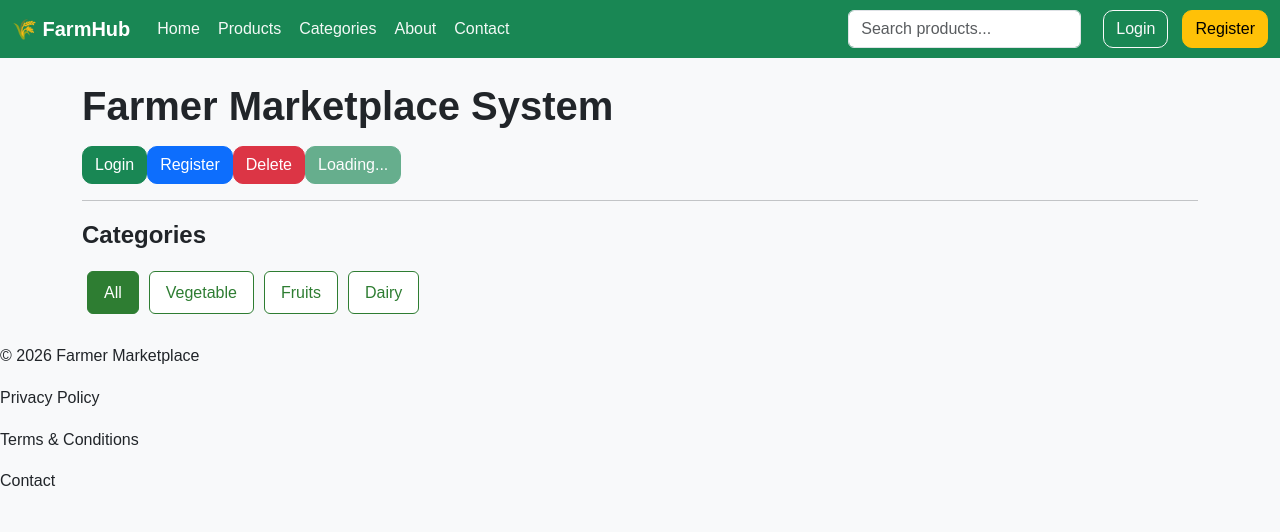
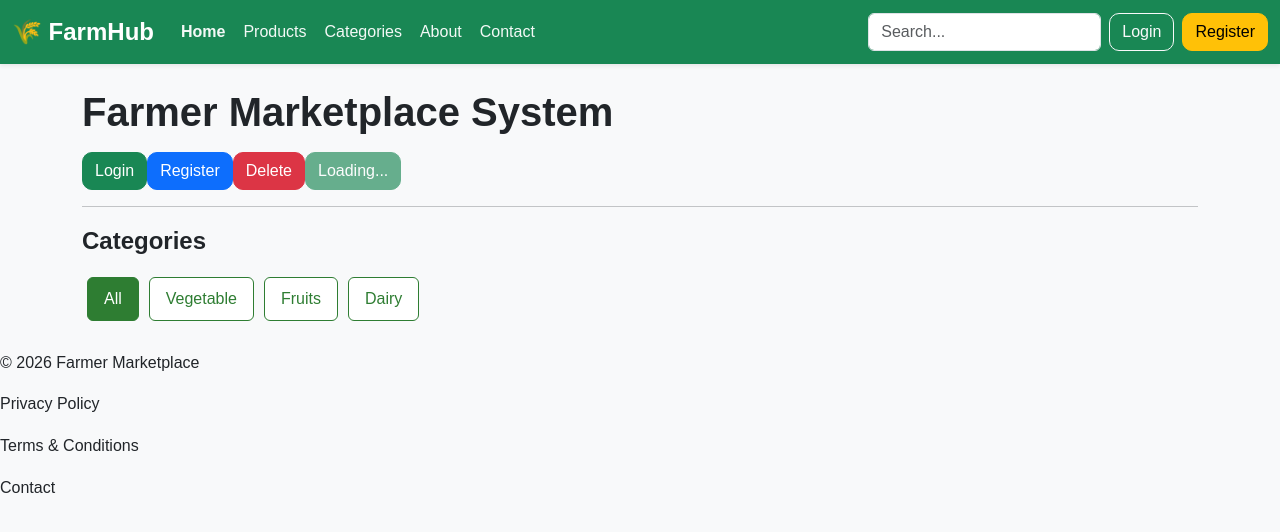
Before and after one commit to CDAC-ProjectD6/farmer-marketplace, a React app in the folder frontend/: page / in a window 1280 px wide. Shown: the top 532 px of the page. Built offline with nearby package versions, Linux system fonts and the light colour scheme; the HTML template or start-up script is replaced by a standard one.

Commit message:
Improve navbar with role based navigation and cart badge

```diff
--- a/frontend/src/components/layout/Navbar.jsx
+++ b/frontend/src/components/layout/Navbar.jsx
@@ -1,9 +1,14 @@
-import { Link, useNavigate } from "react-router-dom";
+import { Link, useNavigate, NavLink } from "react-router-dom";
+import { useEffect, useState } from "react";
 import { useAuth } from "../../context/AuthContext";
+import cartService from "../../services/cartService";
 import "./Navbar.css";
 
+
 function Navbar() {
+
   const navigate = useNavigate();
+
 
   const {
     user,
@@ -11,168 +16,622 @@ function Navbar() {
     isAuthenticated
   } = useAuth();
 
+
+
+  const [cartCount, setCartCount] = useState(0);
+
+
+
   const handleLogout = () => {
+
     logout();
+
     navigate("/");
+
   };
 
+
+
+
+  useEffect(() => {
+
+
+    const loadCartCount = async () => {
+
+
+      if(isAuthenticated && user?.role === "CONSUMER") {
+
+
+        try {
+
+
+          const cart =
+            await cartService.getCart();
+
+
+          setCartCount(
+            cart?.items?.length || 0
+          );
+
+
+        }
+        catch(error){
+
+
+          console.log(
+            "Cart count error:",
+            error
+          );
+
+
+          setCartCount(0);
+
+        }
+
+
+      }
+
+
+    };
+
+
+    loadCartCount();
+
+
+  }, [isAuthenticated, user]);
+
+
+
+
+
+
+  const navLinkClass = ({isActive}) =>
+
+    isActive
+      ? "nav-link active fw-bold"
+      : "nav-link";
+
+
+
+
+
+
 return (
-    <nav className="navbar navbar-expand-lg navbar-dark bg-success">
+
+<nav className="navbar navbar-expand-lg navbar-dark bg-success shadow-sm">
+
+
 <div className="container">
 
+
+
 {/* Logo */}
-        <Link className="navbar-brand fw-bold" to="/">
+
+<Link
+className="navbar-brand fw-bold fs-4"
+to="/"
+>
+
 🌾 FarmHub
+
 </Link>
 
-        {/* Mobile Toggle */}
+
+
+
+
+{/* Mobile Button */}
+
 <button
+
 className="navbar-toggler"
+
 type="button"
+
 data-bs-toggle="collapse"
-          data-bs-target="#navbarNav"
-          aria-controls="navbarNav"
-          aria-expanded="false"
-          aria-label="Toggle navigation"
+
+data-bs-target="#navbarMenu"
+
 >
+
 <span className="navbar-toggler-icon"></span>
+
 </button>
 
+
+
+
+
 <div
+
 className="collapse navbar-collapse"
-          id="navbarNav"
+
+id="navbarMenu"
+
 >
 
-          {/* Left Navigation */}
-          <ul className="navbar-nav me-auto">
+
+
+{/* LEFT MENU */}
+
+<ul className="navbar-nav me-auto mb-2 mb-lg-0">
+
+
 
 <li className="nav-item">
-              <Link className="nav-link" to="/">
+
+<NavLink
+className={navLinkClass}
+to="/"
+>
+
 Home
-              </Link>
+
+</NavLink>
+
 </li>
 
+
+
+
+
 <li className="nav-item">
-              <Link className="nav-link" to="/products">
+
+<NavLink
+className={navLinkClass}
+to="/products"
+>
+
 Products
-              </Link>
+
+</NavLink>
+
 </li>
 
+
+
+
+
 <li className="nav-item">
-              <Link className="nav-link" to="/categories">
+
+<NavLink
+className={navLinkClass}
+to="/categories"
+>
+
 Categories
-              </Link>
+
+</NavLink>
+
 </li>
 
-            {/* ================= ADMIN ONLY ================= */}
 
-            {isAuthenticated && user?.role === "ADMIN" && (
+
+
+
+{/* CUSTOMER MENU */}
+
+
+{
+isAuthenticated &&
+user?.role === "CONSUMER" &&
+
 <>
-                {/* Category Management */}
+
+
 <li className="nav-item">
-                  <Link
-                    className="nav-link"
-                    to="/category-management"
+
+
+<NavLink
+className={navLinkClass}
+to="/cart"
 >
-                    Manage Categories
-                  </Link>
+
+
+🛒 Cart
+
+
+{
+cartCount > 0 &&
+
+<span className="badge bg-warning text-dark ms-1">
+
+{cartCount}
+
+</span>
+
+}
+
+
+</NavLink>
+
+
 </li>
 
-                {/* User Management */}
+
+
+
+
 <li className="nav-item">
-                  <Link
-                    className="nav-link"
-                    to="/admin/users"
+
+<NavLink
+
+className={navLinkClass}
+
+to="/orders"
+
 >
-                    Manage Users
-                  </Link>
+
+My Orders
+
+</NavLink>
+
+
 </li>
 
-                {/* Farmer Approval */}
-                <li className="nav-item">
+
+</>
+
+}
+
+
+
+
+
+
+
+{/* ADMIN DROPDOWN */}
+
+
+
+{
+isAuthenticated &&
+user?.role === "ADMIN" &&
+
+
+<li className="nav-item dropdown">
+
+
+<a
+
+className="nav-link dropdown-toggle"
+
+href="#"
+
+role="button"
+
+data-bs-toggle="dropdown"
+
+>
+
+Admin
+
+</a>
+
+
+
+
+
+<ul className="dropdown-menu">
+
+
+<li>
+
 <Link
-                    className="nav-link"
-                    to="/admin/farmers"
+
+className="dropdown-item"
+
+to="/category-management"
+
 >
-                    Farmer Approval
+
+Manage Categories
+
 </Link>
-                </li>
-              </>
-            )}
 
-            {/* ================= COMMON LINKS ================= */}
-
-            <li className="nav-item">
-              <Link className="nav-link" to="/about">
-                About
-              </Link>
 </li>
 
-            <li className="nav-item">
-              <Link className="nav-link" to="/contact">
-                Contact
+
+
+
+
+<li>
+
+<Link
+
+className="dropdown-item"
+
+to="/admin/users"
+
+>
+
+Manage Users
+
 </Link>
+
 </li>
+
+
+
+
+
+<li>
+
+<Link
+
+className="dropdown-item"
+
+to="/admin/farmers"
+
+>
+
+Farmer Approval
+
+</Link>
+
+</li>
+
+
 
 </ul>
 
-          {/* Right Side */}
-          <div className="d-flex align-items-center">
+
+
+</li>
+
+
+}
+
+
+
+
+
+
+
+<li className="nav-item">
+
+<NavLink
+
+className={navLinkClass}
+
+to="/about"
+
+>
+
+About
+
+</NavLink>
+
+</li>
+
+
+
+
+
+<li className="nav-item">
+
+<NavLink
+
+className={navLinkClass}
+
+to="/contact"
+
+>
+
+Contact
+
+</NavLink>
+
+</li>
+
+
+
+
+
+
+</ul>
+
+
+
+
+
+
+
+
+
+{/* RIGHT SIDE */}
+
+
+
+<div className="d-flex align-items-center gap-2">
+
+
+
+
 
 {/* Search */}
+
+
 <form
-              className="d-flex me-3"
-              onSubmit={(e) => e.preventDefault()}
+
+className="d-flex"
+
+onSubmit={(e)=>e.preventDefault()}
+
 >
+
+
 <input
+
 className="form-control"
+
 type="search"
-                placeholder="Search products..."
-                aria-label="Search products"
+
+placeholder="Search..."
+
 />
+
+
 </form>
 
-            {/* NOT LOGGED IN */}
-            {!isAuthenticated ? (
+
+
+
+
+
+
+
+
+{/* NOT LOGIN */}
+
+
+
+{
+!isAuthenticated &&
+
 <>
+
 <Link
-                  className="btn btn-outline-light me-2"
+
+className="btn btn-outline-light"
+
 to="/login"
+
 >
+
 Login
+
 </Link>
 
+
+
+
 <Link
+
 className="btn btn-warning"
+
 to="/register"
+
 >
+
 Register
+
 </Link>
+
+
 </>
-            ) : (
-              <>
-                {/* Logged-in user */}
-                <span className="text-white me-3">
-                  Hi, {user?.name}
-                  {user?.role && ` (${user.role})`}
+
+}
+
+
+
+
+
+
+
+
+
+{/* LOGGED IN */}
+
+
+
+{
+
+isAuthenticated &&
+
+
+<div className="dropdown">
+
+
+<button
+
+className="btn btn-light dropdown-toggle"
+
+data-bs-toggle="dropdown"
+
+>
+
+👤 {user?.name}
+
+</button>
+
+
+
+
+
+<ul className="dropdown-menu dropdown-menu-end">
+
+
+<li>
+
+<span className="dropdown-item-text">
+
+Role: {user?.role}
+
 </span>
 
+</li>
+
+
+
+
+<li>
+<hr className="dropdown-divider"/>
+</li>
+
+
+
+
+<li>
+
+
 <button
-                  type="button"
-                  className="btn btn-outline-light"
+
+className="dropdown-item text-danger"
+
 onClick={handleLogout}
+
 >
+
 Logout
+
 </button>
-              </>
-            )}
+
+
+</li>
+
+
+
+</ul>
+
+
 
 </div>
 
-        </div>
-      </div>
-    </nav>
-  );
+
 }
 
+
+
+</div>
+
+
+
+
+
+</div>
+
+
+</div>
+
+
+</nav>
+
+
+);
+
+
+}
+
+
 export default Navbar;
```
Lines whose indentation alone changed are shown as unchanged.
